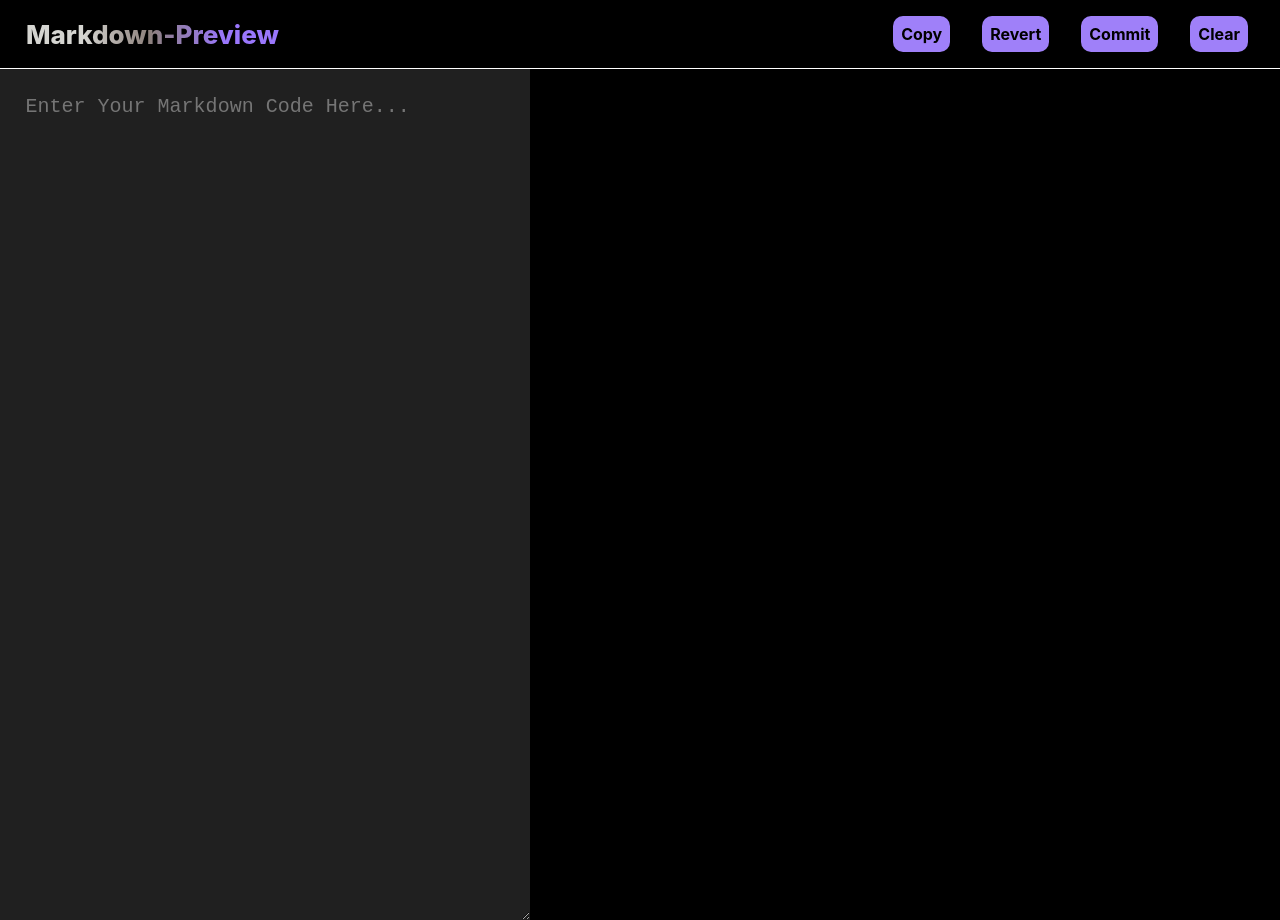
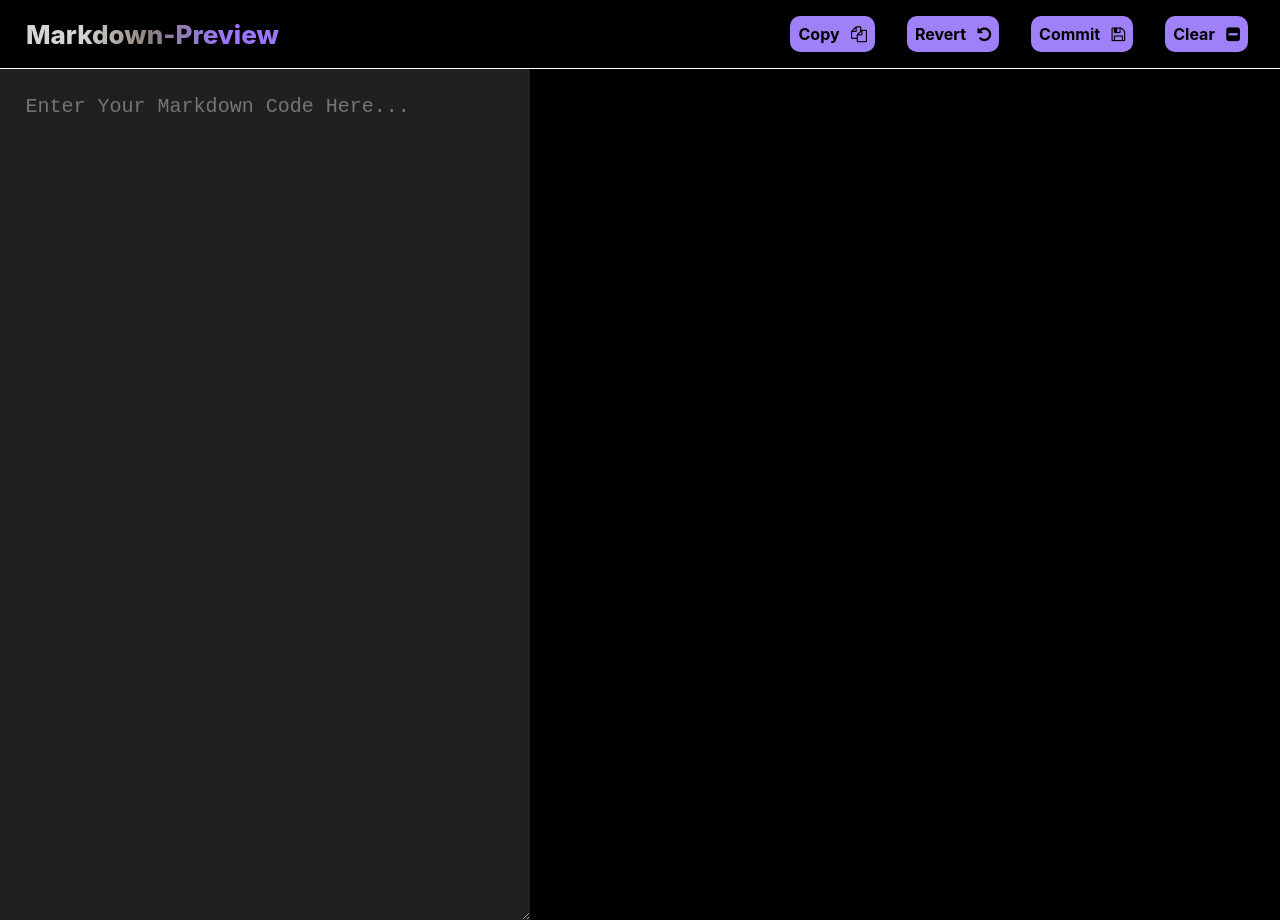
Before and after one commit to prasantgupta52/Markdown-Preview, a React (Create React App) app: page / in a window 1280 px wide. Built offline with nearby package versions, Linux system fonts and the light colour scheme; a small style sheet from the web is missing.

Commit message:
icons added

```diff
--- a/public/index.html
+++ b/public/index.html
@@ -3,6 +3,7 @@
   <head>
     <meta charset="utf-8" />
     <link rel="stylesheet" href="https://cdnjs.cloudflare.com/ajax/libs/highlight.js/11.5.0/styles/base16/windows-high-contrast.min.css" integrity="sha512-SE4GvXE6j696nfjO1PEfQ1+3bfOya4A5bFXnUx8xYsFYRVBhY5RYGsp8lBZBIXD+Q+knAuhlMDh98rrXiuVMiQ==" crossorigin="anonymous" referrerpolicy="no-referrer" />
+    <link rel="stylesheet" href="https://cdnjs.cloudflare.com/ajax/libs/font-awesome/4.7.0/css/font-awesome.min.css">
     <link rel="icon" href="%PUBLIC_URL%/favicon.ico" />
     <meta name="viewport" content="width=device-width, initial-scale=1" />
     <meta name="theme-color" content="#000000" />
--- a/src/App.css
+++ b/src/App.css
@@ -284,7 +284,7 @@ blockquote {
   }
 }
 
-@media screen and (max-width: 700px) {
+@media screen and (max-width: 790px) {
 
   .Markdown-Header {
     padding-top: 0.5em;
--- a/src/components/MarkdownNavabar.jsx
+++ b/src/components/MarkdownNavabar.jsx
@@ -56,15 +56,15 @@ const MarkdownNavabar = (props) => {
     <div className='Markdown-Navbar'>
       <div className="Markdown-Header">Markdown-Preview</div>
       <div className="Markdown-Operators">
-        <div className="Markdown-Copy" onClick={Copy}>{copy?(<>Copied &#x2713;</>):(<>Copy</>)}</div>
-        <div className="Markdown-Revert" onClick={Revert}>{revert?(<>Reverted &#x2713;</>):(<>Revert</>)}</div>
-        <div className="Markdown-Commit" onClick={Commit}>{commit?(<>Commited &#x2713;</>):(<>Commit</>)}</div>
-        <div className="Markdown-Clear" onClick={Clear}>{clear?(<>Cleared &#x2713;</>):(<>Clear</>)}</div>
+        <div className="Markdown-Copy" onClick={Copy}>{copy?(<>Copied &#x2713;</>):(<>Copy &nbsp; <i class="fa fa-copy"></i></>)}</div>
+        <div className="Markdown-Revert" onClick={Revert}>{revert?(<>Reverted &#x2713;</>):(<>Revert &nbsp; <i class="fa fa-undo"></i></>)}</div>
+        <div className="Markdown-Commit" onClick={Commit}>{commit?(<>Commited &#x2713;</>):(<>Commit &nbsp; <i class="fa fa-save"></i></>)}</div>
+        <div className="Markdown-Clear" onClick={Clear}>{clear?(<>Cleared &#x2713;</>):(<>Clear &nbsp; <i class="fa fa-minus-square"></i></>)}</div>
       </div>
     </div>
     <div className="Markdown-Sub-Navbar Desktop-Hide">
-      <div className="Edit-Button" onClick={props.handleEditClick}>Edit</div>
-      <div className="Preview-Button" onClick={props.handlePreviewClick}>Preview</div>
+      <div className="Edit-Button" onClick={props.handleEditClick}>Edit &nbsp; <i class="fa fa-pencil"></i></div>
+      <div className="Preview-Button" onClick={props.handlePreviewClick}>Preview &nbsp; <i class="fa fa-play"></i></div>
     </div>
     </>
   )
```
